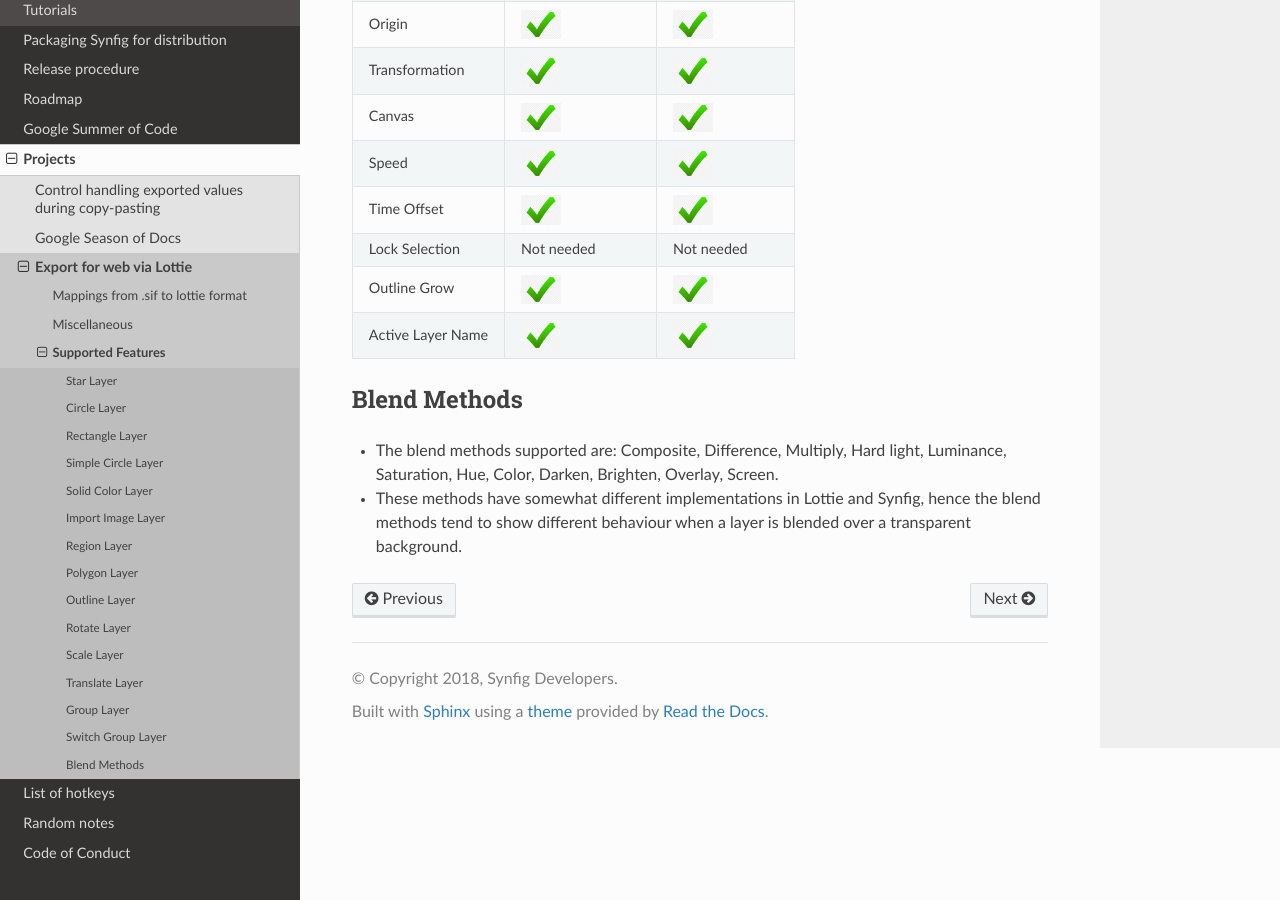
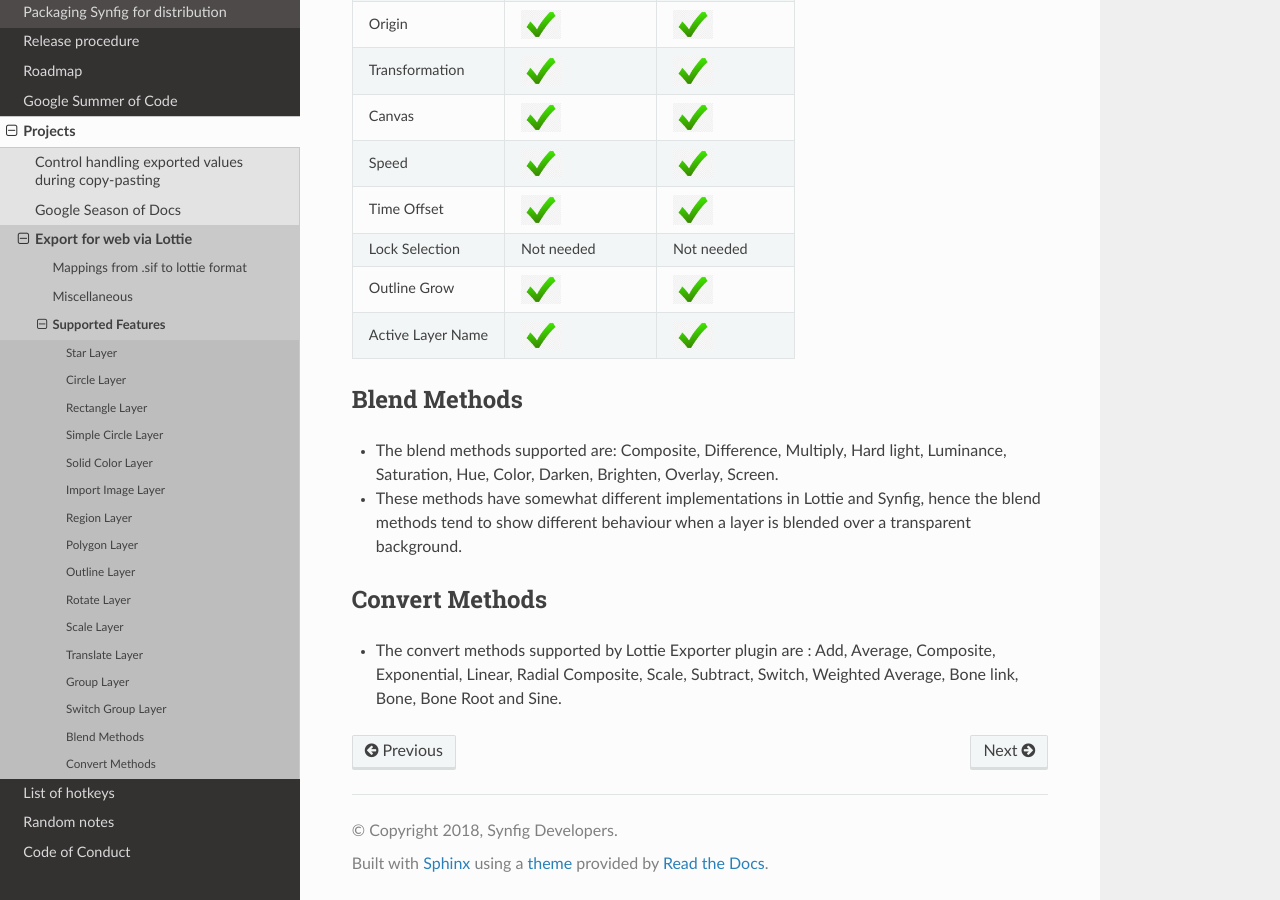
Before and after one commit to synfig/synfig-docs-dev, a Sphinx documentation site: the page built from docs/projects/lottie/supported.rst, in a window 1280 px wide and 900 px high, scrolled down 6884 px. Built offline with Sphinx 7.4.7 and the Read the Docs theme 2.0.0, drawn with Linux system fonts in a browser that asks for light colours.

Commit message:
Add documentation for convert methods in Lottie Exporter

```diff
--- a/docs/projects/lottie/supported.rst
+++ b/docs/projects/lottie/supported.rst
@@ -366,3 +366,7 @@ Blend Methods
 -------------
 - The blend methods supported are: Composite, Difference, Multiply, Hard light, Luminance, Saturation, Hue, Color, Darken, Brighten, Overlay, Screen.
 - These methods have somewhat different implementations in Lottie and Synfig, hence the blend methods tend to show different behaviour when a layer is blended over a transparent background.
+
+Convert Methods
+---------------
+- The convert methods supported by Lottie Exporter plugin are : Add, Average, Composite, Exponential, Linear, Radial Composite, Scale, Subtract, Switch, Weighted Average, Bone link, Bone, Bone Root and Sine.
```
